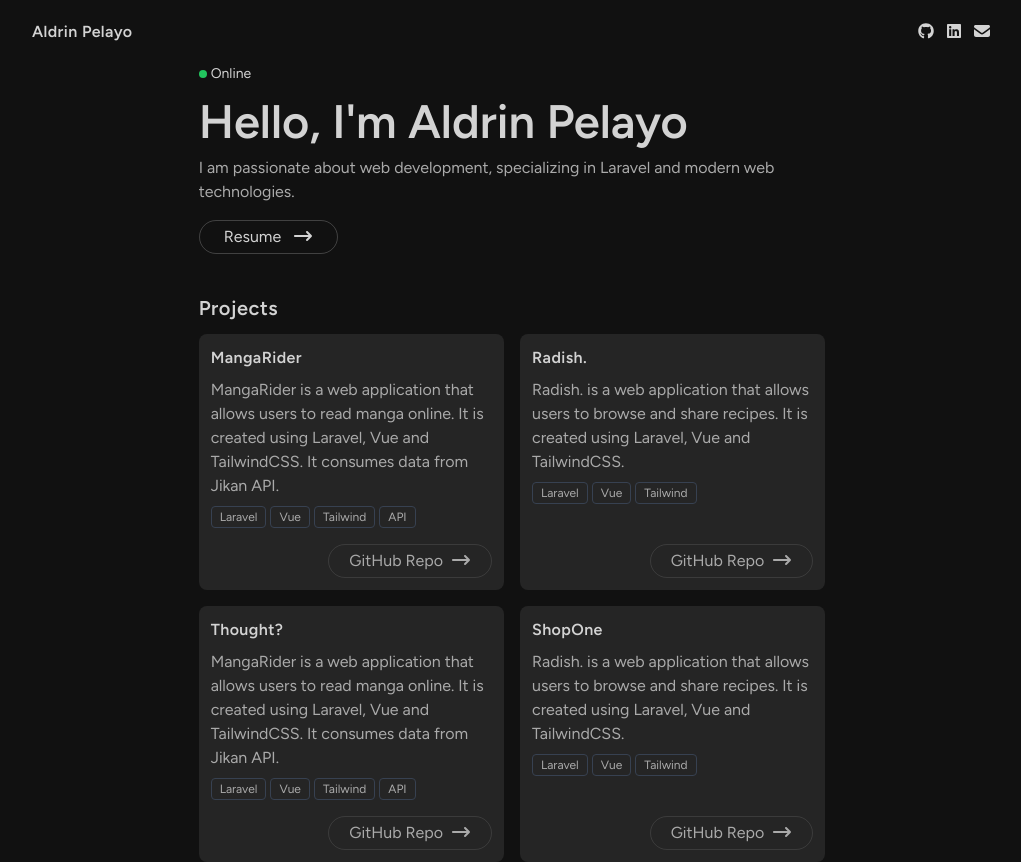
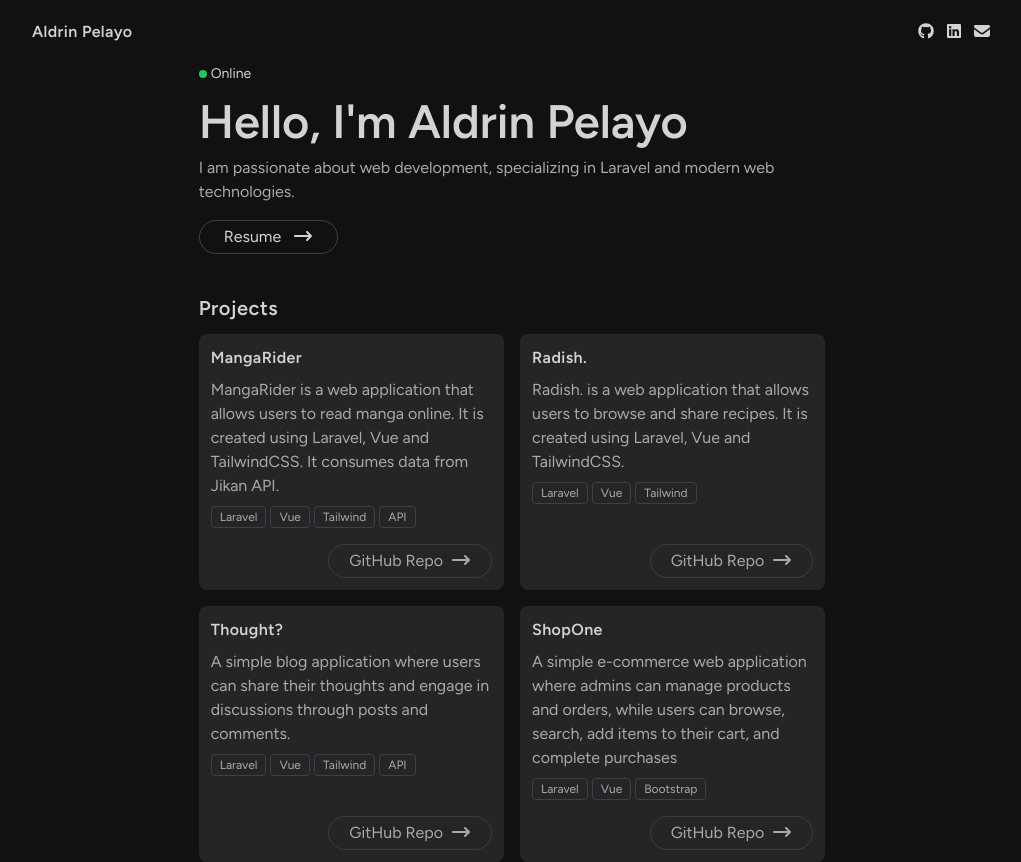
Before and after one commit to Aldrin-DP/aldrin-portfolio, a Vue app: page / in a window 1280 px wide. Shown: the top 862 px of the page, without its empty margins (128-1149 px from the left). Built offline with nearby package versions, Linux system fonts and the light colour scheme.

Commit message:
update projects

```diff
--- a/src/components/Projects.vue
+++ b/src/components/Projects.vue
@@ -53,7 +53,7 @@
                 <div class="sm:flex-1 p-3 bg-dark-secondary rounded-lg flex flex-col">
                     <h4 class="text-light-primary tracking-wide font-bold mb-2">Thought?</h4>
                     <p class="text-light-secondary mb-2">
-                        MangaRider is a web application that allows users to read manga online. It is created using Laravel, Vue and TailwindCSS. It consumes data from Jikan API.
+                        A simple blog application where users can share their thoughts and engage in discussions through posts and comments.
                     </p>
                     <div class="flex items-center gap-1 flex-wrap mb-4">
                         <span class="border border-gray-700 rounded px-2 py-[2px] text-xs text-light-secondary">Laravel</span>
@@ -76,12 +76,12 @@
                 <div class="sm:flex-1 p-3 bg-dark-secondary rounded-lg flex flex-col mt-3 sm:mt-0">
                     <h4 class="text-light-primary tracking-wide font-bold mb-2">ShopOne</h4>
                     <p class="text-light-secondary mb-2">
-                      Radish. is a web application that allows users to browse and share recipes. It is created using Laravel, Vue and TailwindCSS.
+                      A simple e-commerce web application where admins can manage products and orders, while users can browse, search, add items to their cart, and complete purchases
                     </p>
                     <div class="flex items-center gap-1 flex-wrap mb-4">
                         <span class="border border-gray-700 rounded px-2 py-[2px] text-xs text-light-secondary">Laravel</span>
                         <span class="border border-gray-700 rounded px-2 py-[2px] text-xs text-light-secondary">Vue</span>
-                        <span class="border border-gray-700 rounded px-2 py-[2px] text-xs text-light-secondary">Tailwind</span>
+                        <span class="border border-gray-700 rounded px-2 py-[2px] text-xs text-light-secondary">Bootstrap</span>
                     </div>
                     <div class="flex justify-end mt-auto">
                         <a
```
